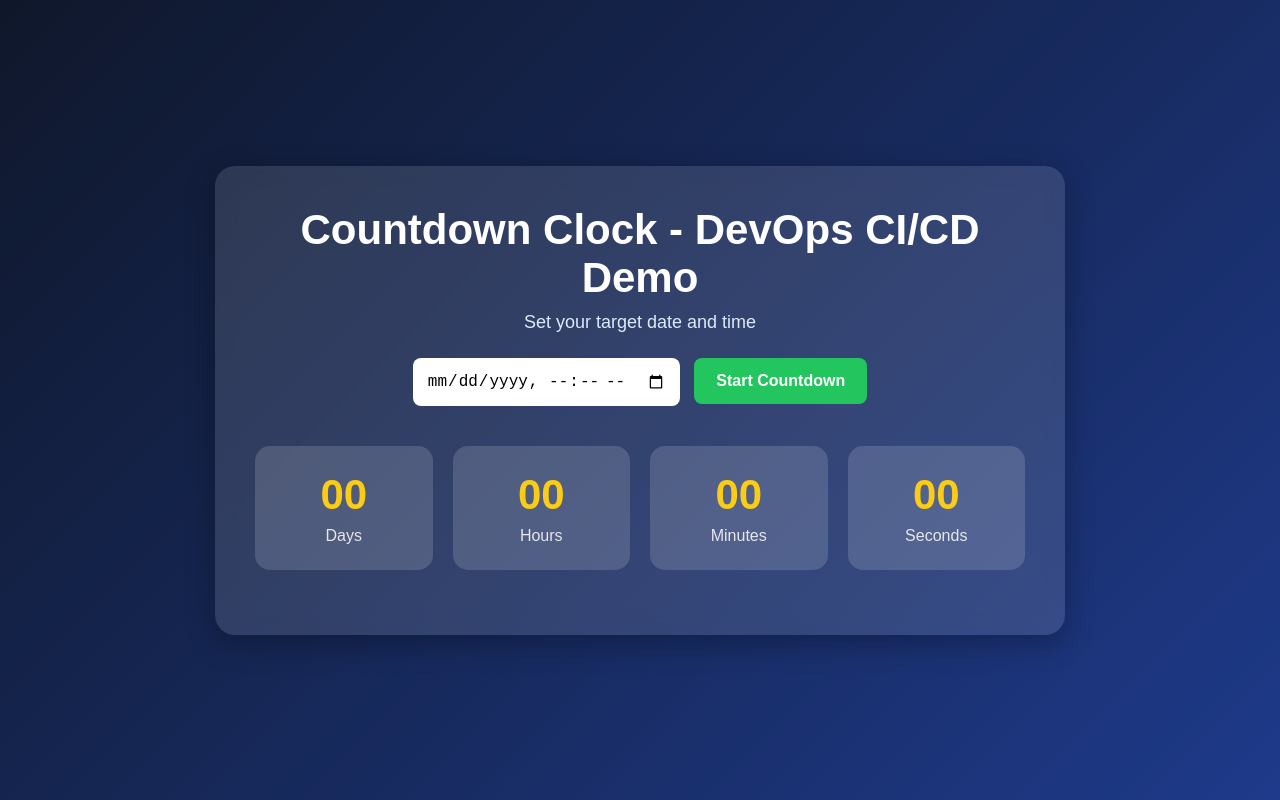
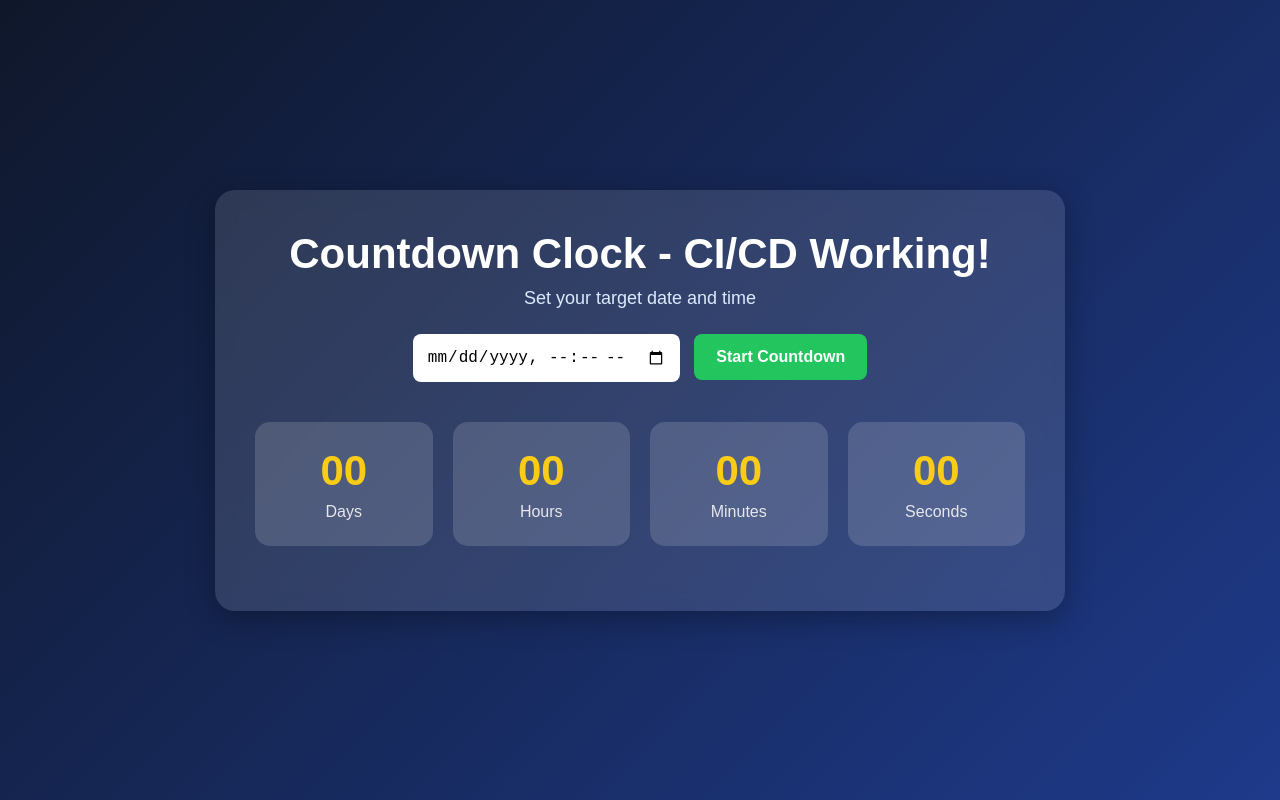
Before and after one commit to CodePraneesh/countdown-devops, a plain HTML site: page app/index.html in a window 1280 px wide. Drawn offline with Linux system fonts and the light colour scheme.

Commit message:
Test automatic Jenkins deployment

```diff
--- a/app/index.html
+++ b/app/index.html
@@ -10,7 +10,7 @@
 <body>
 
     <div class="container">
-        <h1>Countdown Clock - DevOps CI/CD Demo</h1>
+        <h1>Countdown Clock - CI/CD Working!</h1>
 
         <p>Set your target date and time</p>
 
```
